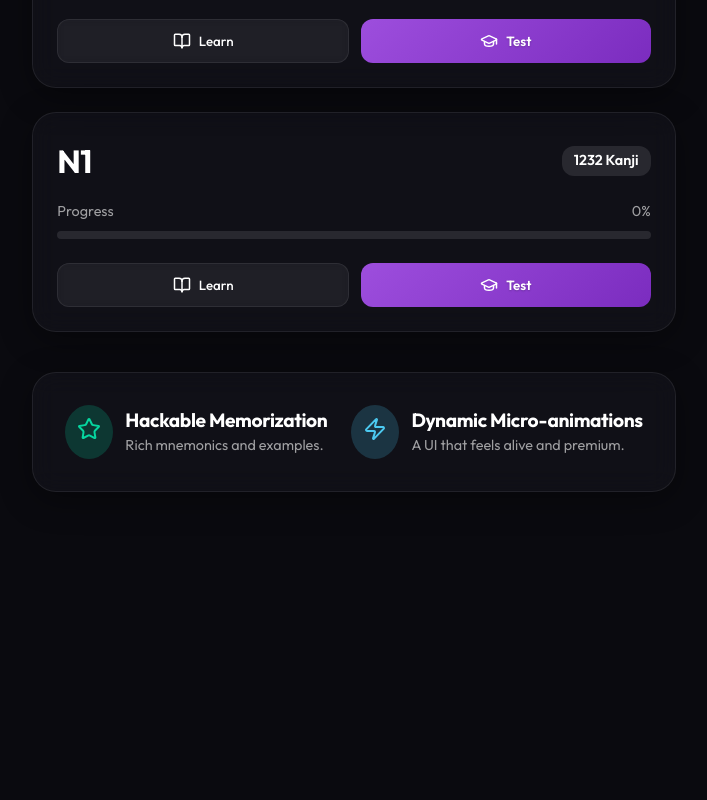
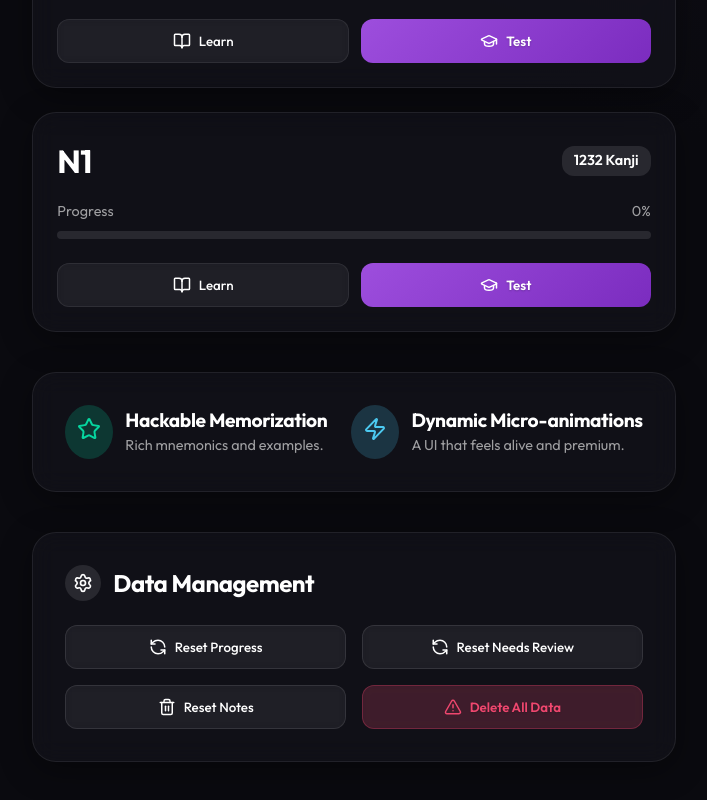
Before and after one commit to theguptaji/kanji-cards, a React (Vite) app: page / in a window 1280 px wide. Shown: the part 1323-2123 px from the top of the page, without its empty margins (286-993 px from the left). Before the commit the page ends 1855 px from the top, so only its background shows below. Built offline with nearby package versions, Linux system fonts and the light colour scheme.

Commit message:
feat: Implement data management features allowing users to reset progress, notes, or all data.

```diff
--- a/src/App.jsx
+++ b/src/App.jsx
@@ -3,18 +3,28 @@ import { BrowserRouter as Router, Routes, Route, useNavigate } from 'react-route
 import { ProgressProvider, useProgress } from './context/ProgressContext';
 import StudyInterface from './pages/StudyInterface';
 import LevelTest from './pages/LevelTest';
-import { BookOpen, GraduationCap, Flame, Star, Zap, RefreshCcw, Edit3, Search } from 'lucide-react';
+import { BookOpen, GraduationCap, Flame, Star, Zap, RefreshCcw, Edit3, Search, Trash2, Settings, AlertTriangle } from 'lucide-react';
 import { fetchMetadata, fetchKanjiLevel, fetchSearchIndex } from './data/api';
 
 const Home = () => {
   const navigate = useNavigate();
-  const { progress, notes } = useProgress();
+  const { progress, notes, resetProgressAll, resetNeedsReview, resetNotes, resetAll } = useProgress();
 
   const [metadata, setMetadata] = useState({});
   const [decks, setDecks] = useState({});
   const [searchIndex, setSearchIndex] = useState([]);
   const [query, setQuery] = useState('');
   const [searchResults, setSearchResults] = useState([]);
+
+  const [confirmModal, setConfirmModal] = useState({ isOpen: false, title: '', message: '', onConfirm: null, isDanger: false });
+
+  const openConfirm = (title, message, onConfirm, isDanger = false) => {
+    setConfirmModal({ isOpen: true, title, message, onConfirm, isDanger });
+  };
+
+  const closeConfirm = () => {
+    setConfirmModal({ ...confirmModal, isOpen: false });
+  };
 
   useEffect(() => {
     fetchMetadata().then(setMetadata);
@@ -233,6 +243,65 @@ const Home = () => {
            </div>
          </div>
       </div>
+
+      <div className="glass-panel animate-slide-up delay-6" style={{ marginTop: '40px', padding: '32px' }}>
+        <h2 style={{ display: 'flex', alignItems: 'center', gap: '12px', margin: '0 0 24px 0', fontSize: '1.5rem', color: 'var(--text-primary)' }}>
+          <div style={{ background: 'rgba(255, 255, 255, 0.1)', padding: '8px', borderRadius: '50%', display: 'flex' }}>
+            <Settings size={20} />
+          </div>
+          Data Management
+        </h2>
+        <div style={{ display: 'grid', gridTemplateColumns: 'repeat(auto-fit, minmax(200px, 1fr))', gap: '16px' }}>
+          <button
+            className="glass-button"
+            onClick={() => openConfirm('Reset Progress', 'Are you sure you want to reset all your progress? This cannot be undone.', () => { resetProgressAll(); closeConfirm(); })}
+            style={{ display: 'flex', alignItems: 'center', justifyContent: 'center', gap: '8px', border: '1px solid rgba(255, 255, 255, 0.1)' }}
+          >
+            <RefreshCcw size={18} /> Reset Progress
+          </button>
+          <button
+            className="glass-button"
+            onClick={() => openConfirm('Reset Needs Review', 'Are you sure you want to reset all Needs Review kanjis?', () => { resetNeedsReview(); closeConfirm(); })}
+            style={{ display: 'flex', alignItems: 'center', justifyContent: 'center', gap: '8px', border: '1px solid rgba(255, 255, 255, 0.1)' }}
+          >
+            <RefreshCcw size={18} /> Reset Needs Review
+          </button>
+          <button
+            className="glass-button"
+            onClick={() => openConfirm('Reset Notes', 'Are you sure you want to delete all your personal notes? This cannot be undone.', () => { resetNotes(); closeConfirm(); })}
+            style={{ display: 'flex', alignItems: 'center', justifyContent: 'center', gap: '8px', border: '1px solid rgba(255, 255, 255, 0.1)' }}
+          >
+            <Trash2 size={18} /> Reset Notes
+          </button>
+          <button
+            className="glass-button primary"
+            onClick={() => openConfirm('Delete All Data', 'Are you sure you want to reset EVERYTHING (progress and notes)? This cannot be undone.', () => { resetAll(); closeConfirm(); }, true)}
+            style={{ display: 'flex', alignItems: 'center', justifyContent: 'center', gap: '8px', background: 'rgba(239, 71, 111, 0.2)', color: '#ef476f', border: '1px solid rgba(239, 71, 111, 0.3)' }}
+          >
+            <AlertTriangle size={18} /> Delete All Data
+          </button>
+        </div>
+      </div>
+
+      {confirmModal.isOpen && (
+        <div style={{ position: 'fixed', top: 0, left: 0, right: 0, bottom: 0, background: 'rgba(0,0,0,0.8)', zIndex: 100, display: 'flex', alignItems: 'center', justifyContent: 'center', backdropFilter: 'blur(10px)' }}>
+          <div className="glass-panel animate-slide-up" style={{ padding: '32px', maxWidth: '400px', width: '90%', textAlign: 'center', border: `1px solid ${confirmModal.isDanger ? 'rgba(239, 71, 111, 0.5)' : 'var(--card-border)'}`, boxShadow: '0 20px 40px rgba(0,0,0,0.5)' }}>
+            <AlertTriangle size={48} color={confirmModal.isDanger ? '#ef476f' : 'var(--primary)'} style={{ margin: '0 auto 16px' }} />
+            <h3 style={{ fontSize: '1.5rem', marginBottom: '16px', color: 'var(--text-primary)' }}>{confirmModal.title}</h3>
+            <p style={{ color: 'var(--text-secondary)', marginBottom: '32px' }}>{confirmModal.message}</p>
+            <div style={{ display: 'flex', gap: '16px' }}>
+              <button className="glass-button" style={{ flex: 1 }} onClick={closeConfirm}>Cancel</button>
+              <button
+                className="glass-button primary"
+                style={{ flex: 1, background: confirmModal.isDanger ? '#ef476f' : 'var(--primary)', color: 'white', border: 'none' }}
+                onClick={confirmModal.onConfirm}
+              >
+                Confirm
+              </button>
+            </div>
+          </div>
+        </div>
+      )}
     </div>
   );
 };
--- a/src/context/ProgressContext.jsx
+++ b/src/context/ProgressContext.jsx
@@ -34,7 +34,28 @@ export const ProgressProvider = ({ children }) => {
     localStorage.setItem('kanjiNotes', JSON.stringify(newNotes));
   };
 
-  const resetProgress = () => {
+  const resetProgressAll = () => {
+    setProgress({});
+    localStorage.removeItem('kanjiProgress');
+  };
+
+  const resetNeedsReview = () => {
+    const newProgress = { ...progress };
+    Object.keys(newProgress).forEach(key => {
+      if (newProgress[key] === 'revisit') {
+        delete newProgress[key];
+      }
+    });
+    setProgress(newProgress);
+    localStorage.setItem('kanjiProgress', JSON.stringify(newProgress));
+  };
+
+  const resetNotes = () => {
+    setNotes({});
+    localStorage.removeItem('kanjiNotes');
+  };
+
+  const resetAll = () => {
     setProgress({});
     setNotes({});
     localStorage.removeItem('kanjiProgress');
@@ -42,7 +63,7 @@ export const ProgressProvider = ({ children }) => {
   };
 
   return (
-    <ProgressContext.Provider value={{ progress, updateProgress, notes, updateNote, resetProgress }}>
+    <ProgressContext.Provider value={{ progress, updateProgress, notes, updateNote, resetProgressAll, resetNeedsReview, resetNotes, resetAll }}>
       {children}
     </ProgressContext.Provider>
   );
```
